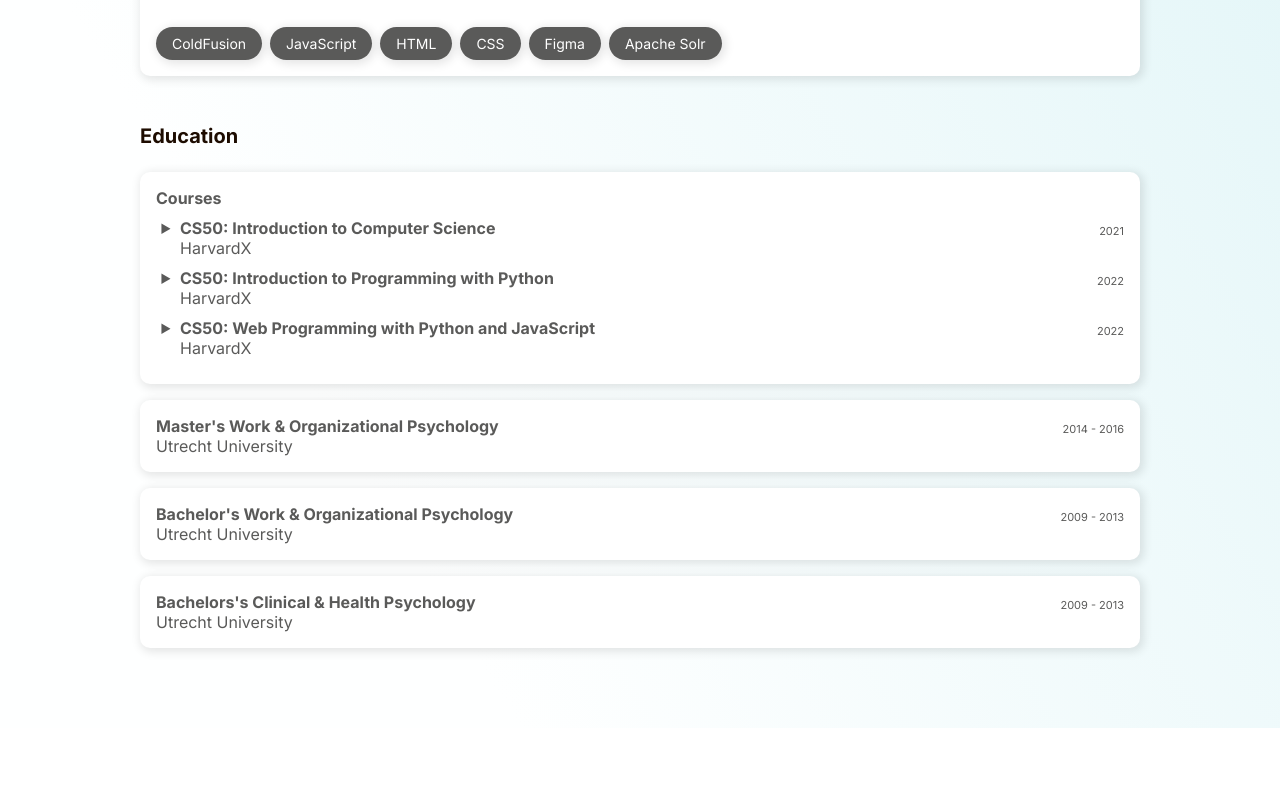
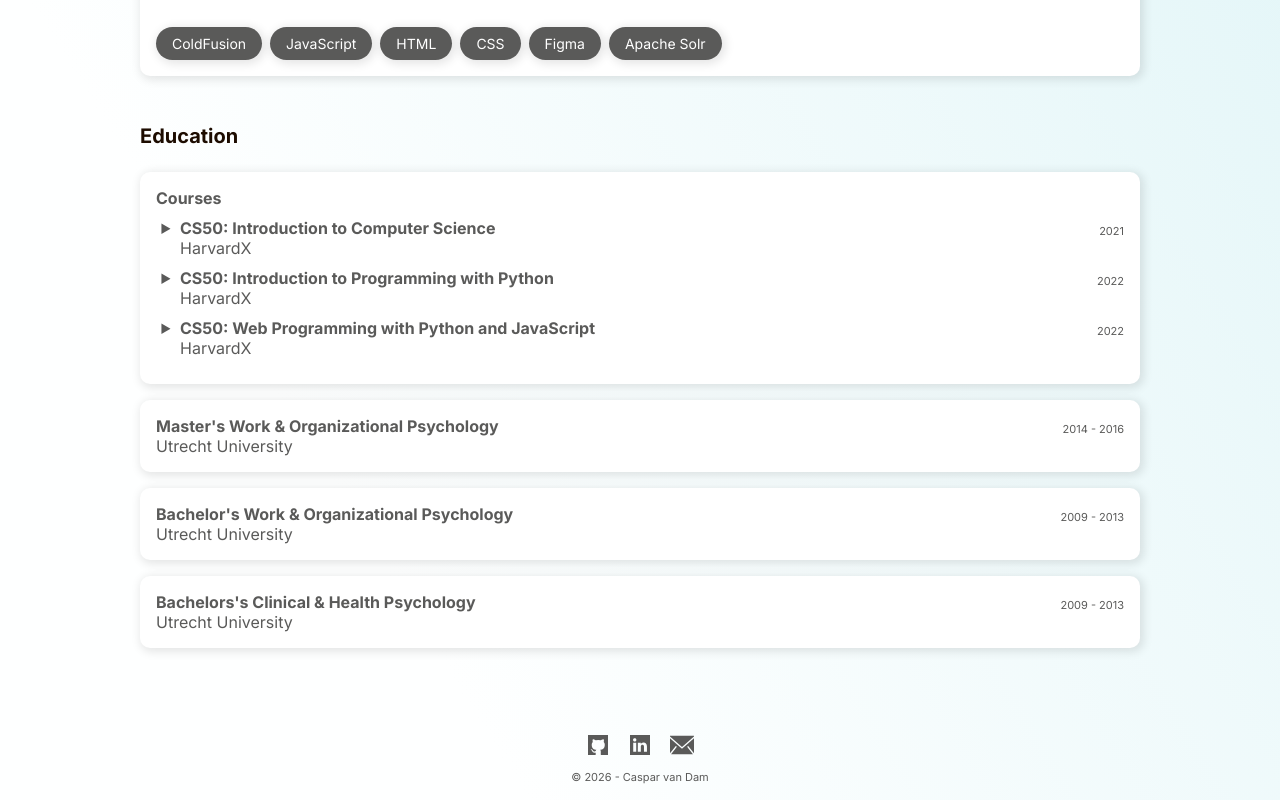
Before and after one commit to crvdam/portfolio_v3, a React (Vite) app in the folder portfolio_v3/: page / in a window 1280 px wide. Shown: the part 1371-2171 px from the top of the page. Before the commit the page ends 2099 px from the top, so only its background shows below. Built offline with nearby package versions, Linux system fonts and the light colour scheme.

Commit message:
added footer

```diff
--- a/portfolio_v3/src/Footer/Footer.css
+++ b/portfolio_v3/src/Footer/Footer.css
@@ -0,0 +1,8 @@
+footer {
+  display: flex;
+  flex-direction: column;
+  align-items: center;
+  gap: 0.5rem;
+  margin-bottom: 1rem;
+  width: 100%;
+}
--- a/portfolio_v3/src/Footer/Footer.tsx
+++ b/portfolio_v3/src/Footer/Footer.tsx
@@ -1,7 +1,15 @@
+import Socials from "../Socials/Socials";
 import "./Footer.css";
 
 function Footer() {
-  return <footer></footer>;
+  return (
+    <footer>
+      <Socials />
+      <div className="text-tiny">
+        © <span>{new Date().getFullYear()}</span> - Caspar van Dam
+      </div>
+    </footer>
+  );
 }
 
 export default Footer;
```
